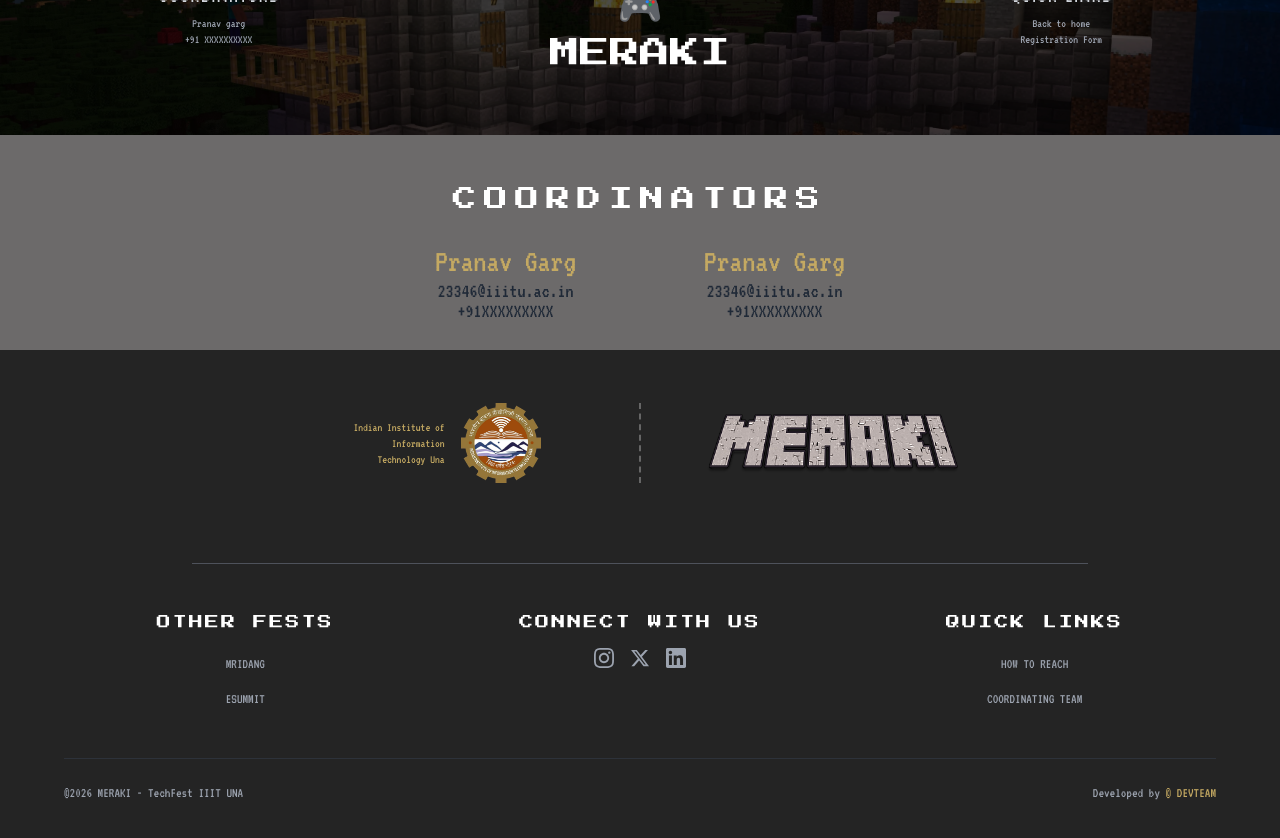
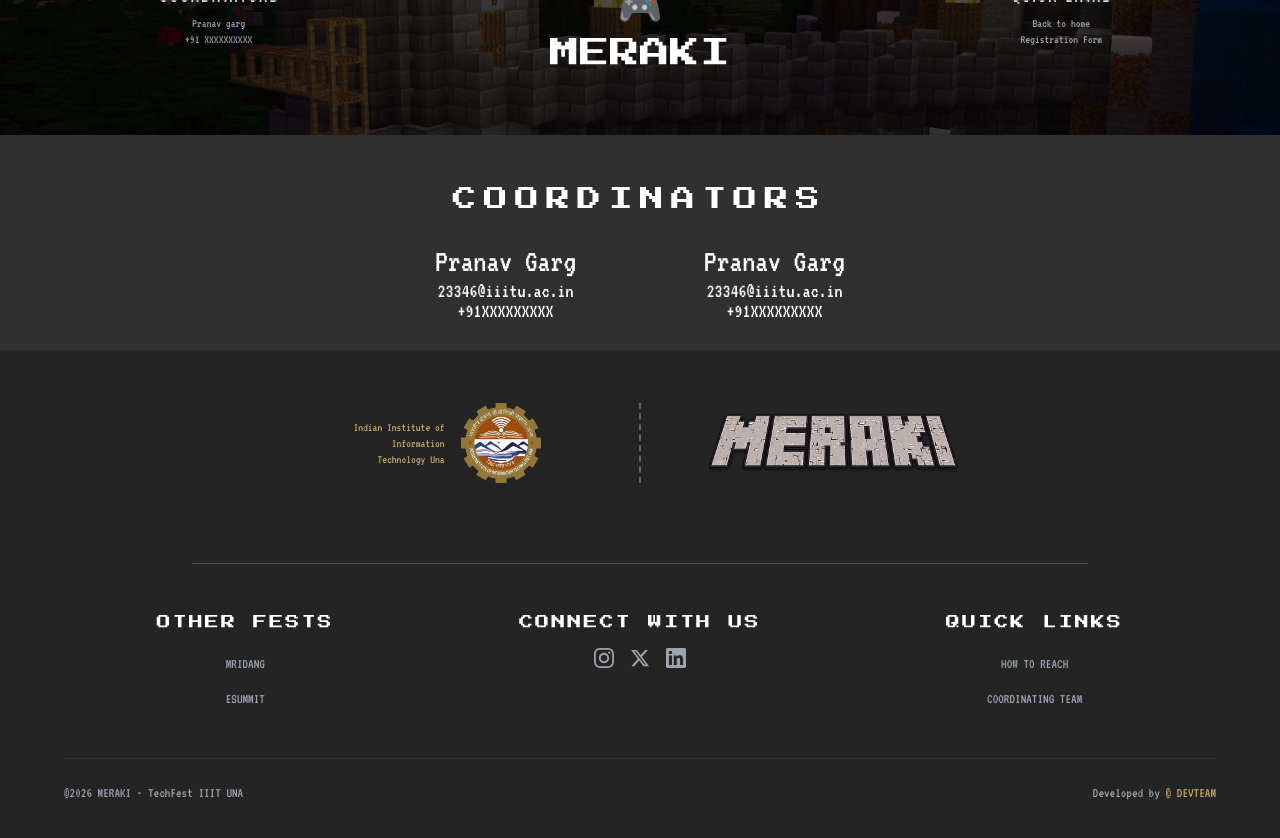
Before and after one commit to ysinghc/meraki-26, a React (Vite) app: page /event/1 in a window 1280 px wide. Shown: the part 1180-2018 px from the top of the page. Built offline with nearby package versions, Linux system fonts and the light colour scheme.

Commit message:
Add documentation for colored squares in Footer component

```diff
--- a/src/components/Footer.jsx
+++ b/src/components/Footer.jsx
@@ -6,6 +6,43 @@
 const Footer = () => {
   const blockSize = 25; // Base block size in pixels
 
+  /**
+   * HOW TO ADD COLORED SQUARES TO THE FOOTER BACKGROUND
+   *
+   * The fixedSquares array allows you to place decorative colored blocks
+   * on the footer background. Each square object has the following properties:
+   *
+   * @property {number} x - Horizontal position (0-40 scale, where 40 = 100% width)
+   *                        Example: x: 5 places the square at ~12.5% from the left
+   *                                 x: 20 places it at center (50%)
+   *                                 x: 35 places it at ~87.5% from the left
+   *
+   * @property {number} y - Vertical position (in blocks from the top of the dark section)
+   *                        Each unit = 25px (blockSize). y: 0 is right at the 30% mark
+   *                        Example: y: 0 = at the transition line
+   *                                 y: 2 = 50px below the transition
+   *                                 y: 4 = 100px below the transition
+   *
+   * @property {string} color - CSS color value for the square
+   *                            Example: "#C4A962" (gold)
+   *                                     "#FF0000" (red)
+   *                                     "rgba(255, 255, 255, 0.3)" (transparent white)
+   *
+   * EXAMPLE USAGE:
+   *
+   * const fixedSquares = [
+   *   { x: 5, y: 2, color: "#C4A962" },     // Gold square at left, 50px down
+   *   { x: 20, y: 4, color: "#FF5733" },    // Orange square at center, 100px down
+   *   { x: 35, y: 1, color: "#6C6A6A" },    // Gray square at right, 25px down
+   *   { x: 10, y: 6, color: "rgba(255, 255, 255, 0.2)" }, // Transparent white
+   * ];
+   *
+   * TIPS:
+   * - Keep x values between 0-40 to stay within viewport
+   * - Use y values carefully to avoid overlapping with content
+   * - The blockSize is 25px, so each block is a 25x25 pixel square
+   * - Squares appear below the 30% gray section (in the dark #242424 area)
+   */
   const fixedSquares = [];
 
   const coordinators = [
@@ -36,7 +73,7 @@
           className="absolute top-0 left-0 right-0"
           style={{
             height: "30%",
-            backgroundColor: "#6C6A6A",
+            backgroundColor: "#303030",
           }}
         />
         {/* Bottom */}
@@ -90,7 +127,7 @@
                 transition={{ duration: 0.6, delay: idx * 0.2 }}
               >
                 <h3
-                  className="text-[#C4A962] text-sm sm:text-base md:text-lg mb-2"
+                  className="text-white text-sm sm:text-base md:text-lg mb-2"
                   style={{
                     fontFamily: "'VT323', monospace",
                     fontSize: "clamp(28px, 5vw, 32px)",
@@ -99,7 +136,7 @@
                   {coordinator.name}
                 </h3>
                 <p
-                  className="text-gray-800 text-[8px] sm:text-[10px] md:text-xs mb-1"
+                  className="text-white text-[8px] sm:text-[10px] md:text-xs mb-1"
                   style={{
                     fontFamily: "'VT323', monospace",
                     fontSize: "clamp(20px, 3vw, 18px)",
@@ -108,7 +145,7 @@
                   {coordinator.email}
                 </p>
                 <p
-                  className="text-gray-800 text-[8px] sm:text-[10px] md:text-xs mb-1"
+                  className="text-white text-[8px] sm:text-[10px] md:text-xs mb-1"
                   style={{
                     fontFamily: "'VT323', monospace",
                     fontSize: "clamp(20px, 3vw, 18px)",
```
Also changed, not shown: 1 other file (tests, documents, lock files or other folders).
